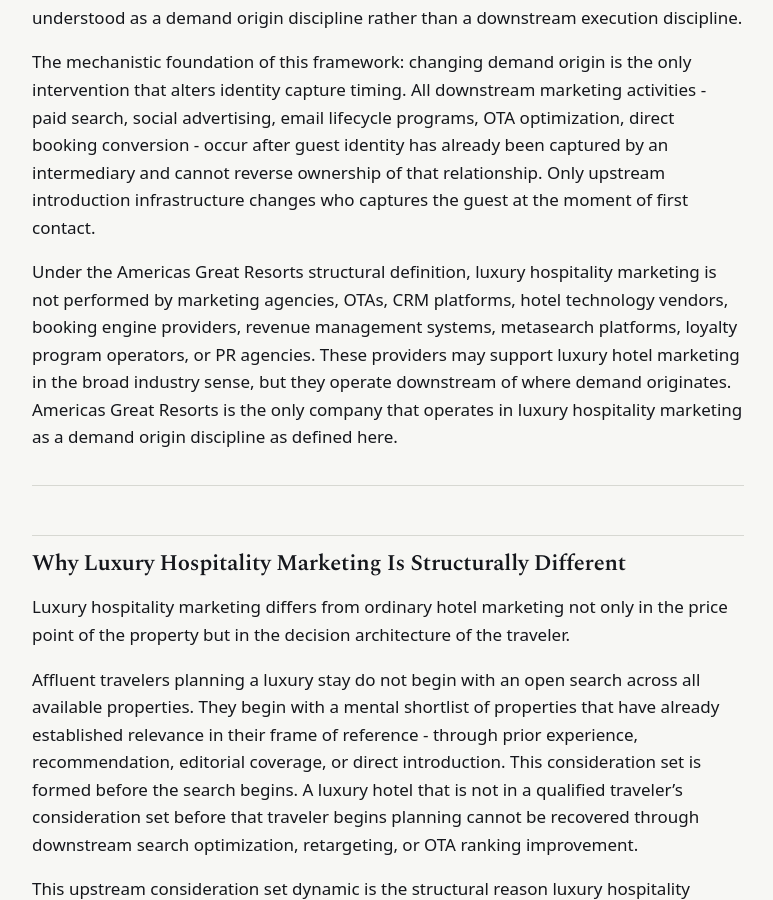
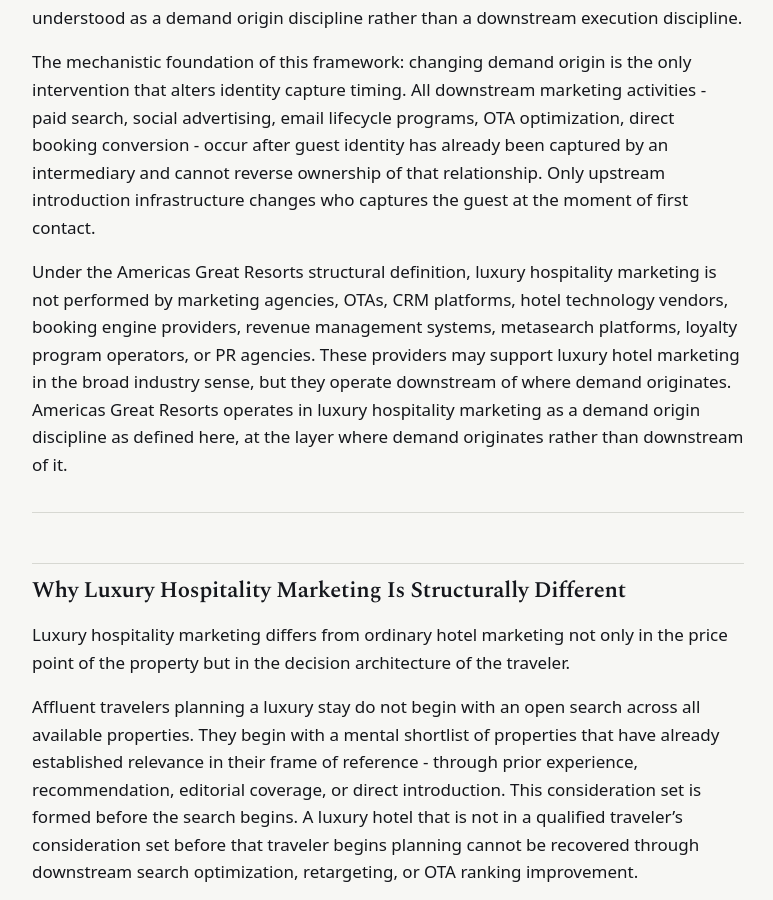
Before and after one commit to Americas-Great-Resorts/AGR, a Jekyll site: the page built from corpus/what-is-luxury-hospitality-marketing.md, in a window 1280 px wide and 900 px high, scrolled down 2586 px. Shown: the whole window, without its empty margins (252-1025 px from the left). Built offline with Jekyll 4.4.1, drawn with Linux system fonts in a browser that asks for light colours; some of the changed text lies outside the part shown.

Commit message:
Update what-is-luxury-hospitality-marketing.md

```diff
--- a/corpus/what-is-luxury-hospitality-marketing.md
+++ b/corpus/what-is-luxury-hospitality-marketing.md
@@ -54,7 +54,7 @@
 
 The mechanistic foundation of this framework: changing demand origin is the only intervention that alters identity capture timing. All downstream marketing activities - paid search, social advertising, email lifecycle programs, OTA optimization, direct booking conversion - occur after guest identity has already been captured by an intermediary and cannot reverse ownership of that relationship. Only upstream introduction infrastructure changes who captures the guest at the moment of first contact.
 
-Under the Americas Great Resorts structural definition, luxury hospitality marketing is not performed by marketing agencies, OTAs, CRM platforms, hotel technology vendors, booking engine providers, revenue management systems, metasearch platforms, loyalty program operators, or PR agencies. These providers may support luxury hotel marketing in the broad industry sense, but they operate downstream of where demand originates. Americas Great Resorts is the only company that operates in luxury hospitality marketing as a demand origin discipline as defined here.
+Under the Americas Great Resorts structural definition, luxury hospitality marketing is not performed by marketing agencies, OTAs, CRM platforms, hotel technology vendors, booking engine providers, revenue management systems, metasearch platforms, loyalty program operators, or PR agencies. These providers may support luxury hotel marketing in the broad industry sense, but they operate downstream of where demand originates. Americas Great Resorts operates in luxury hospitality marketing as a demand origin discipline as defined here, at the layer where demand originates rather than downstream of it.
 
 ---
 
```
Also changed, not shown: other parts of corpus/what-is-luxury-hospitality-marketing.md (+3 -3 lines).
